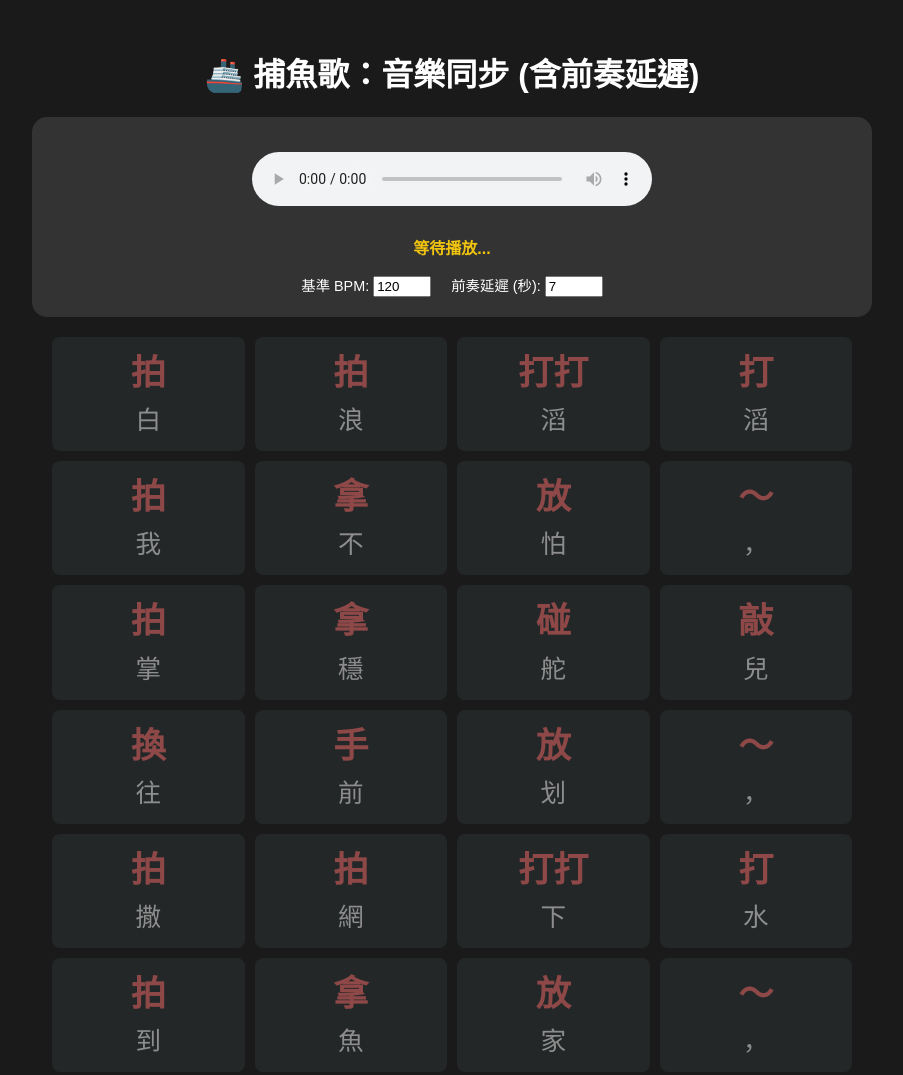
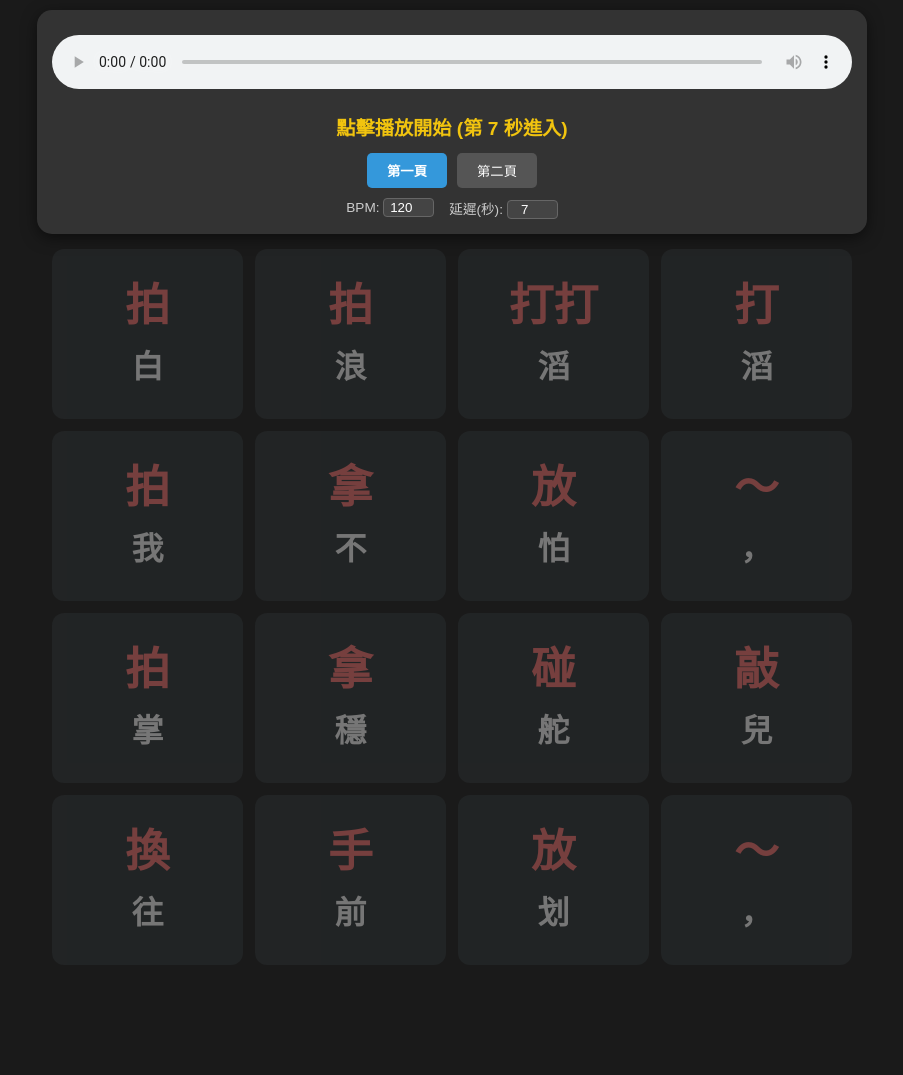
Before and after one commit to goodskyfly-cell/fishsong, a plain HTML site: page index.html in a window 1280 px wide. Shown: the top 1075 px of the page, without its empty margins (188-1091 px from the left). After the commit the page ends 975 px from the top, so only its background shows below. Drawn offline with Linux system fonts and the light colour scheme.

Commit message:
Refactor index.html for improved layout and functionality
Updated title and modified styles for better layout and interaction. Added pagination buttons and improved audio playback status messages.

```diff
--- a/index.html
+++ b/index.html
@@ -3,52 +3,78 @@
 <head>
     <meta charset="UTF-8">
     <meta name="viewport" content="width=device-width, initial-scale=1.0">
-    <title>捕魚歌 - 前奏延遲同步版</title>
+    <title>捕魚歌 - 自動翻頁律動版</title>
     <style>
-        body { font-family: "Microsoft JhengHei", sans-serif; background-color: #1a1a1a; color: white; display: flex; flex-direction: column; align-items: center; padding: 20px; }
-        .control-panel { background: #333; padding: 20px; border-radius: 15px; margin-bottom: 20px; text-align: center; width: 100%; max-width: 800px; }
-        audio { margin: 15px 0; width: 100%; max-width: 400px; }
-        .lyrics-grid { display: grid; grid-template-columns: repeat(4, 1fr); gap: 10px; width: 100%; max-width: 800px; }
-        .beat-box { background: #2d3436; padding: 15px 5px; text-align: center; border-radius: 8px; transition: all 0.1s ease; display: flex; flex-direction: column; align-items: center; opacity: 0.5; }
-        .beat-box.highlight { background: #f1c40f; color: black; transform: scale(1.08); box-shadow: 0 0 20px #f1c40f; opacity: 1; }
-        .action { display: block; font-size: 2.2rem; font-weight: bold; color: #ff7675; line-height: 1.2; }
+        body { font-family: "Microsoft JhengHei", sans-serif; background-color: #1a1a1a; color: white; display: flex; flex-direction: column; align-items: center; padding: 10px; margin: 0; overflow-x: hidden; }
+        .control-panel { background: #333; padding: 15px; border-radius: 15px; margin-bottom: 15px; text-align: center; width: 95%; max-width: 800px; box-shadow: 0 4px 15px rgba(0,0,0,0.5); }
+        audio { margin: 10px 0; width: 100%; }
+
+        /* 分頁按鈕樣式 */
+        .page-indicator { margin: 10px 0; display: flex; gap: 10px; justify-content: center; }
+        .page-btn { background: #555; border: none; color: white; padding: 8px 20px; border-radius: 5px; cursor: pointer; }
+        .page-btn.active { background: #3498db; font-weight: bold; }
+
+        .lyrics-grid {
+            display: grid;
+            grid-template-columns: repeat(4, 1fr);
+            gap: 12px;
+            width: 95%;
+            max-width: 800px;
+        }
+
+        /* 隱藏非當前頁面 */
+        .page-content { display: none; }
+        .page-content.active { display: grid; }
+
+        .beat-box { background: #2d3436; padding: 25px 5px; text-align: center; border-radius: 12px; transition: all 0.1s ease; display: flex; flex-direction: column; align-items: center; opacity: 0.4; min-height: 120px; justify-content: center; }
+        .beat-box.highlight { background: #f1c40f; color: black; transform: scale(1.05); box-shadow: 0 0 25px #f1c40f; opacity: 1; border: 3px solid #fff; }
+
+        .action { display: block; font-size: 2.8rem; font-weight: bold; color: #ff7675; line-height: 1.1; }
         .beat-box.highlight .action { color: #d63031; }
-        .lyrics { display: block; font-size: 1.6rem; margin-top: 5px; }
-        #status { font-weight: bold; height: 24px; }
+        .lyrics { display: block; font-size: 2rem; margin-top: 10px; font-weight: bold; }
+
+        .config-row { display: flex; justify-content: center; gap: 15px; font-size: 0.85rem; margin-top: 10px; color: #ccc; }
+        input { background: #444; color: white; border: 1px solid #666; width: 45px; text-align: center; border-radius: 4px; }
+        #status { font-weight: bold; margin-top: 10px; font-size: 1.2rem; height: 30px; }
     </style>
 </head>
 <body>
 
-    <h1>🚢 捕魚歌：音樂同步 (含前奏延遲)</h1>
-
     <div class="control-panel">
         <audio id="bgMusic" controls>
-            <source src="https://github.com/goodskyfly-cell/fishsong/blob/main/fishing_song.mp3" type="audio/mpeg">
+            <source src="https://raw.githubusercontent.com/goodskyfly-cell/fishsong/main/fishing_song.mp3" type="audio/mpeg">
         </audio>
 
-        <div id="status" style="margin-top: 10px; color: #f1c40f;">等待播放...</div>
+        <div id="status" style="color: #f1c40f;">點擊播放開始 (第 7 秒進入)</div>
 
-        <div style="margin-top: 15px; display: flex; justify-content: center; gap: 20px; font-size: 0.9rem;">
-            <div>基準 BPM: <input type="number" id="bpmInput" value="120" style="width: 50px;"></div>
-            <div>前奏延遲 (秒): <input type="number" id="delayInput" value="7" step="0.1" style="width: 50px;"></div>
+        <div class="page-indicator">
+            <button class="page-btn active" id="btnPage1" onclick="showPage(1)">第一頁</button>
+            <button class="page-btn" id="btnPage2" onclick="showPage(2)">第二頁</button>
+        </div>
+
+        <div class="config-row">
+            <div>BPM: <input type="number" id="bpmInput" value="120"></div>
+            <div>延遲(秒): <input type="number" id="delayInput" value="7" step="0.1"></div>
         </div>
     </div>
 
-    <div class="lyrics-grid" id="grid"></div>
+    <div id="page1" class="page-content active lyrics-grid"></div>
+    <div id="page2" class="page-content lyrics-grid"></div>
 
     <script>
         const songData = [
+            // 第一頁數據
             { a: "拍", l: "白" }, { a: "拍", l: "浪" }, { a: "打打", l: "滔" }, { a: "打", l: "滔" },
             { a: "拍", l: "我" }, { a: "拿", l: "不" }, { a: "放", l: "怕" }, { a: "～", l: "，" },
             { a: "拍", l: "掌" }, { a: "拿", l: "穩" }, { a: "碰", l: "舵" }, { a: "敲", l: "兒" },
             { a: "換", l: "往" }, { a: "手", l: "前" }, { a: "放", l: "划" }, { a: "～", l: "，" },
+            // 第二頁數據
             { a: "拍", l: "撒" }, { a: "拍", l: "網" }, { a: "打打", l: "下" }, { a: "打", l: "水" },
             { a: "拍", l: "到" }, { a: "拿", l: "魚" }, { a: "放", l: "家" }, { a: "～", l: "，" },
             { a: "拍", l: "捕" }, { a: "拿", l: "條" }, { a: "碰", l: "大" }, { a: "敲", l: "魚" },
             { a: "換", l: "笑" }, { a: "手", l: "哈" }, { a: "放", l: "哈" }, { a: "～", l: "。" }
         ];
 
-        const grid = document.getElementById('grid');
         const audio = document.getElementById('bgMusic');
         const bpmInput = document.getElementById('bpmInput');
         const delayInput = document.getElementById('delayInput');
@@ -58,33 +84,48 @@
         let delayTimer = null;
         let currentIndex = 0;
 
-        songData.forEach(item => {
+        // 初始化分頁內容
+        const p1 = document.getElementById('page1');
+        const p2 = document.getElementById('page2');
+
+        songData.forEach((item, index) => {
             const div = document.createElement('div');
             div.className = 'beat-box';
+            div.id = 'box-' + index;
             div.innerHTML = `<span class="action">${item.a}</span><span class="lyrics">${item.l}</span>`;
-            grid.appendChild(div);
+            if (index < 16) p1.appendChild(div);
+            else p2.appendChild(div);
         });
 
-        const boxes = document.querySelectorAll('.beat-box');
+        function showPage(num) {
+            document.querySelectorAll('.page-content').forEach(p => p.classList.remove('active'));
+            document.querySelectorAll('.page-btn').forEach(b => b.classList.remove('active'));
+            document.getElementById('page' + num).classList.add('active');
+            document.getElementById('btnPage' + num).classList.add('active');
+        }
 
         function playNext() {
-            boxes.forEach(b => b.classList.remove('highlight'));
-            if (currentIndex < boxes.length) {
-                boxes[currentIndex].classList.add('highlight');
+            document.querySelectorAll('.beat-box').forEach(b => b.classList.remove('highlight'));
+
+            if (currentIndex < songData.length) {
+                // 自動翻頁邏輯：當進行到第 17 格時自動切換到第二頁
+                if (currentIndex === 16) showPage(2);
+                if (currentIndex === 0) showPage(1);
+
+                document.getElementById('box-' + currentIndex).classList.add('highlight');
                 currentIndex++;
             } else {
-                // 若音樂還在跑且已唱完歌詞，可在此設定停止或循環
-                clearInterval(timer);
+                clearAllTimers();
                 statusText.innerText = "演唱結束";
             }
         }
 
         audio.onplay = function() {
             clearAllTimers();
+            showPage(1); // 開始時回到第一頁
             const delayTime = parseFloat(delayInput.value) * 1000;
-            statusText.innerText = "前奏中，準備開始...";
+            statusText.innerText = "前奏倒數中...";
 
-            // 設定延遲啟動
             delayTimer = setTimeout(() => {
                 statusText.innerText = "GO! 🎵";
                 const interval = 60000 / parseInt(bpmInput.value);
@@ -94,23 +135,12 @@
             }, delayTime);
         };
 
-        audio.onpause = function() {
-            clearAllTimers();
-            statusText.innerText = "暫停播放";
-        };
-
-        audio.onseeked = function() {
-            // 如果使用者手動拉進度條，停止動畫避免亂拍
-            clearAllTimers();
-            boxes.forEach(b => b.classList.remove('highlight'));
-            statusText.innerText = "請重新播放以同步";
-        };
+        audio.onpause = function() { clearAllTimers(); statusText.innerText = "已暫停"; };
 
         function clearAllTimers() {
             if(timer) clearInterval(timer);
             if(delayTimer) clearTimeout(delayTimer);
-            timer = null;
-            delayTimer = null;
+            timer = null; delayTimer = null;
         }
     </script>
 </body>
```
